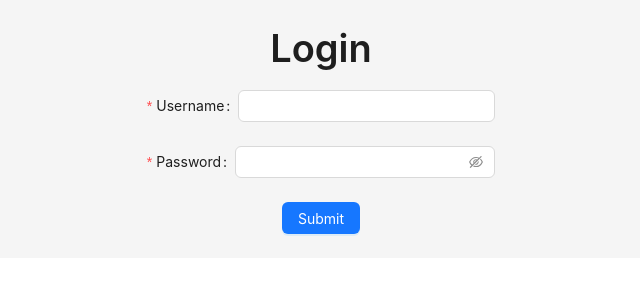
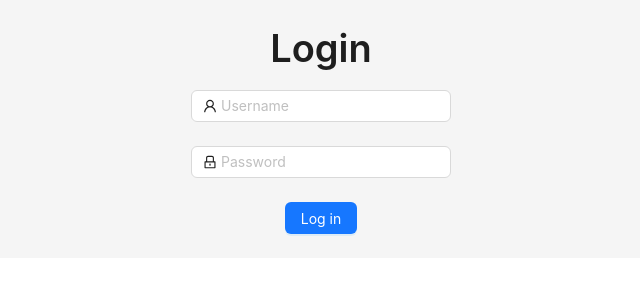
Before and after one commit to ddanushka/employee, a React (Create React App) app: page /login in a window 1280 px wide. Shown: the top 300 px of the page, without its empty margins (319-959 px from the left). Built offline with nearby package versions, Linux system fonts and the light colour scheme.

Commit message:
data context

```diff
--- a/src/App.tsx
+++ b/src/App.tsx
@@ -5,10 +5,11 @@ import Login from './pages/Login';
 import NoPermission from './pages/NoPermission';
 import Chart from './pages/Chart';
 import BaseLayout from './layout/Base';
+import { useContext } from 'react';
+import { AuthContext } from './context/AuthContext';
 
 function App() {
-  const isAuthenticated = false;
-  const role = 'admin'
+  const { isAuthenticated, role } = useContext(AuthContext);
 
   return (
     <div className="App">
--- /dev/null
+++ b/src/context/AuthContext.tsx
@@ -0,0 +1,39 @@
+import React, { createContext, useState, useContext } from 'react';
+
+interface AuthContextData {
+    isAuthenticated: boolean;
+    role: string;
+    login: (data: { username: string; password: string }) => void;
+}
+type AuthProviderType = {
+    children: React.ReactNode;
+}
+
+const AuthContext = createContext<AuthContextData>({} as AuthContextData);
+
+const AuthProvider = ({ children }: AuthProviderType) => {
+    const [isAuthenticated, setIsAuthenticated] = useState(false);
+    const [role, setRole] = useState('');
+
+    const login = (data: { username: string; password: string }) => {
+        // Here you would normally make an API call to validate the user credentials
+        // and get the role information. For this example, we'll just set the user as
+        // authenticated and set the role to 'admin' for demonstration purposes.
+        if(data.username.toLowerCase() == 'dilshan') {
+            setIsAuthenticated(true);
+            setRole('admin');
+        }
+
+    };
+
+    return (
+        <AuthContext.Provider value={{
+            isAuthenticated, role, login
+            }}>
+            {children}
+        </AuthContext.Provider>
+    )
+
+};
+
+export { AuthProvider, AuthContext};
--- a/src/index.tsx
+++ b/src/index.tsx
@@ -1,18 +1,20 @@
-import React from 'react';
+import React, { useContext } from 'react';
 import ReactDOM from 'react-dom/client';
 import './index.css';
 import App from './App';
 import { BrowserRouter as Router, Route, Routes } from 'react-router-dom';
-
+import { AuthProvider } from './context/AuthContext';
 const root = ReactDOM.createRoot(
   document.getElementById('root') as HTMLElement
 );
 root.render(
   <React.StrictMode>
-    <Router>
-      <Routes>
-        <Route path="/*" element={<App />} />
-      </Routes>
-    </Router>
+    <AuthProvider>
+      <Router>
+        <Routes>
+          <Route path="/*" element={<App />} />
+        </Routes>
+      </Router>
+    </AuthProvider>
   </React.StrictMode>
 );
--- a/src/layout/SideMenu.tsx
+++ b/src/layout/SideMenu.tsx
@@ -1,5 +1,5 @@
 import React from 'react';
-import { UploadOutlined, UserOutlined, VideoCameraOutlined } from '@ant-design/icons';
+import { LogoutOutlined, UserOutlined, BarChartOutlined } from '@ant-design/icons';
 import { Layout, Menu, theme } from 'antd';
 
 const { Sider } = Layout;
@@ -23,7 +23,7 @@ const SideMenu: React.FC = () => {
         theme="dark"
         mode="inline"
         defaultSelectedKeys={['4']}
-        items={[UserOutlined, VideoCameraOutlined, UploadOutlined, UserOutlined].map(
+        items={[UserOutlined, BarChartOutlined, LogoutOutlined].map(
           (icon, index) => ({
             key: String(index + 1),
             icon: React.createElement(icon),
@@ -31,6 +31,13 @@ const SideMenu: React.FC = () => {
           }),
         )}
       />
+      <Menu
+        theme="dark"
+        mode="inline"
+        defaultSelectedKeys={['4']}
+        items={items}
+
+      />
     </Sider>
   );
 };
--- a/src/pages/Login.tsx
+++ b/src/pages/Login.tsx
@@ -1,52 +1,67 @@
-import React, { useState } from 'react';
+import React, { useState, useContext } from "react";
 import { Form, Input, Button, Layout, Typography, Space } from 'antd';
-
-const { Header, Content, Footer } = Layout;
+import { UserOutlined, LockOutlined } from "@ant-design/icons";
+import { AuthContext } from "../context/AuthContext";
+const { Content } = Layout;
 const { Title } = Typography;
 
-const Login = () => {
-  const [username, setUsername] = useState('');
-  const [password, setPassword] = useState('');
+const Login: React.FC = () => {
+  const { login } = useContext(AuthContext);
+  const [formData, setFormData] = useState({
+    username: "",
+    password: ""
+  });
 
-  const handleSubmit = () => {
-    // handle form submission and authentication
+  const handleSubmit = async (e: any) => {
+    e.preventDefault();
+    login(formData);
+
+  };
+
+  const handleChange = (e: any) => {
+    setFormData({ ...formData, [e.target.name]: e.target.value });
   };
 
   return (
     <div className="login-page">
       <Layout>
-          <Space direction="horizontal" style={{ width: '100%', justifyContent: 'center' }}>
-        <Content>
+        <Space direction="horizontal" style={{ width: '100%', justifyContent: 'center' }}>
+          <Content>
             <Title>Login</Title>
-            <Form onFinish={handleSubmit}>
-              <Form.Item
-                label="Username"
-                name="username"
-                rules={[{ required: true, message: 'Please input your username!' }]}
-              >
-                <Input value={username} onChange={e => setUsername(e.target.value)} />
-              </Form.Item>
-
-              <Form.Item
-                label="Password"
-                name="password"
-                rules={[{ required: true, message: 'Please input your password!' }]}
-              >
-                <Input.Password
-                  value={password}
-                  onChange={e => setPassword(e.target.value)}
+            <Form onSubmitCapture={handleSubmit} className="login-form">
+              <Form.Item>
+                <Input
+                  prefix={<UserOutlined className="site-form-item-icon" />}
+                  placeholder="Username"
+                  name="username"
+                  value={formData.username}
+                  onChange={handleChange}
                 />
               </Form.Item>
+              <Form.Item>
+                <Input
+                  prefix={<LockOutlined className="site-form-item-icon" />}
+                  type="password"
+                  placeholder="Password"
+                  name="password"
+                  value={formData.password}
+                  onChange={handleChange}
+                />
+              </Form.Item>
+              <Form.Item>
 
-              <Form.Item>
-                <Button type="primary" htmlType="submit">
-                  Submit
+                <Button
+                  type="primary"
+                  htmlType="submit"
+                  className="login-form-button"
+                >
+                  Log in
                 </Button>
               </Form.Item>
             </Form>
 
-        </Content>
-          </Space>
+          </Content>
+        </Space>
       </Layout>
     </div>
   );
```
Also changed, not shown: 1 other file (tests, documents, lock files or other folders).
